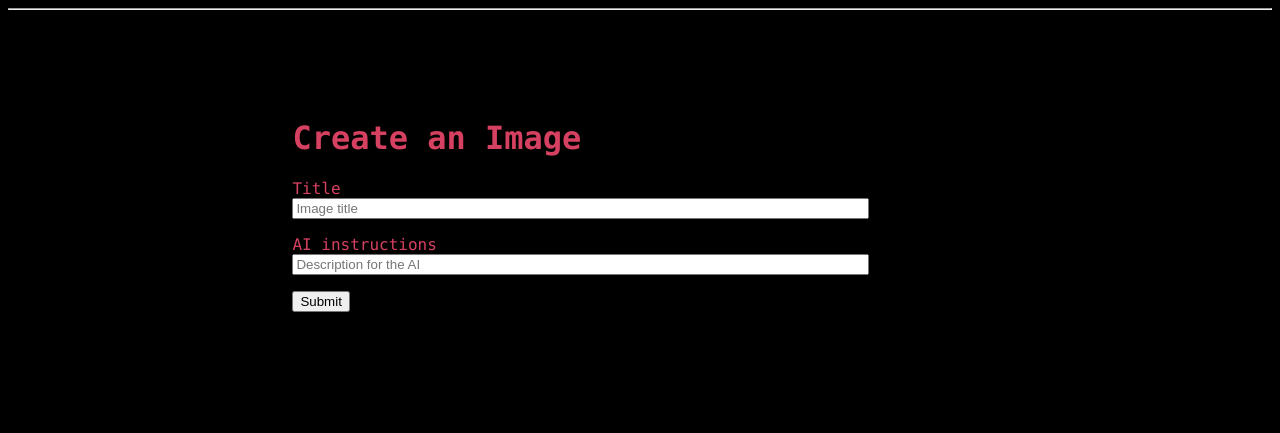
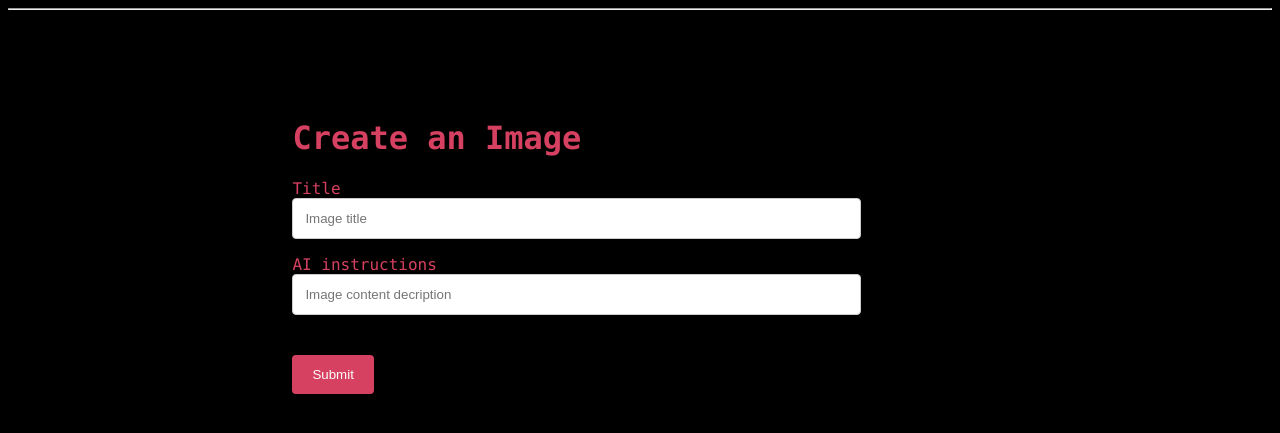
Before and after one commit to ferbcn/Flask-DallE, a Flask app: page /create/ in a window 1280 px wide. Shown: the part 64-497 px from the top of the page. Run offline with Flask 2, Linux system fonts and the light colour scheme.

Commit message:
better forms

```diff
--- a/static/css/stylesheet.css
+++ b/static/css/stylesheet.css
@@ -51,6 +51,29 @@ nav a {
    width: 50%;
 }
 
+/* Style inputs, select elements and textareas */
+input[type=text], select, textarea{
+  width: 100%;
+  padding: 12px;
+  border: 1px solid #ccc;
+  border-radius: 4px;
+  box-sizing: border-box;
+  resize: vertical;
+}
+
+/* Style the submit button */
+input[type=submit], file{
+  margin-top: 3vh;
+  background-color: #d64161;
+  color: white;
+  padding: 12px 20px;
+  border: none;
+  border-radius: 4px;
+  cursor: pointer;
+  float: left;
+}
+
+
 #image_parent{
    display: flex;
    align-items: center;
--- a/templates/create.html
+++ b/templates/create.html
@@ -17,10 +17,10 @@
             <label for="content">AI instructions</label>
             <br>
             <input id="form_field" type="text" name="content"
-                   placeholder="Description for the AI"
+                   placeholder="Image content decription"
                    value="{{ request.form['content'] }}"></input>
             <br>
-            <button type="submit">Submit</button>
+            <input type="submit" value="Submit">
         </form>
     </div>
   </div>
--- a/templates/upload.html
+++ b/templates/upload.html
@@ -20,7 +20,7 @@
                 <input class="form-control-file" type="file" name="inputFile">
             </div>
             <br>
-            <button type="submit">Submit</button>
+            <input type="submit" value="Submit">
         </form>
     </div>
   </div>
```
